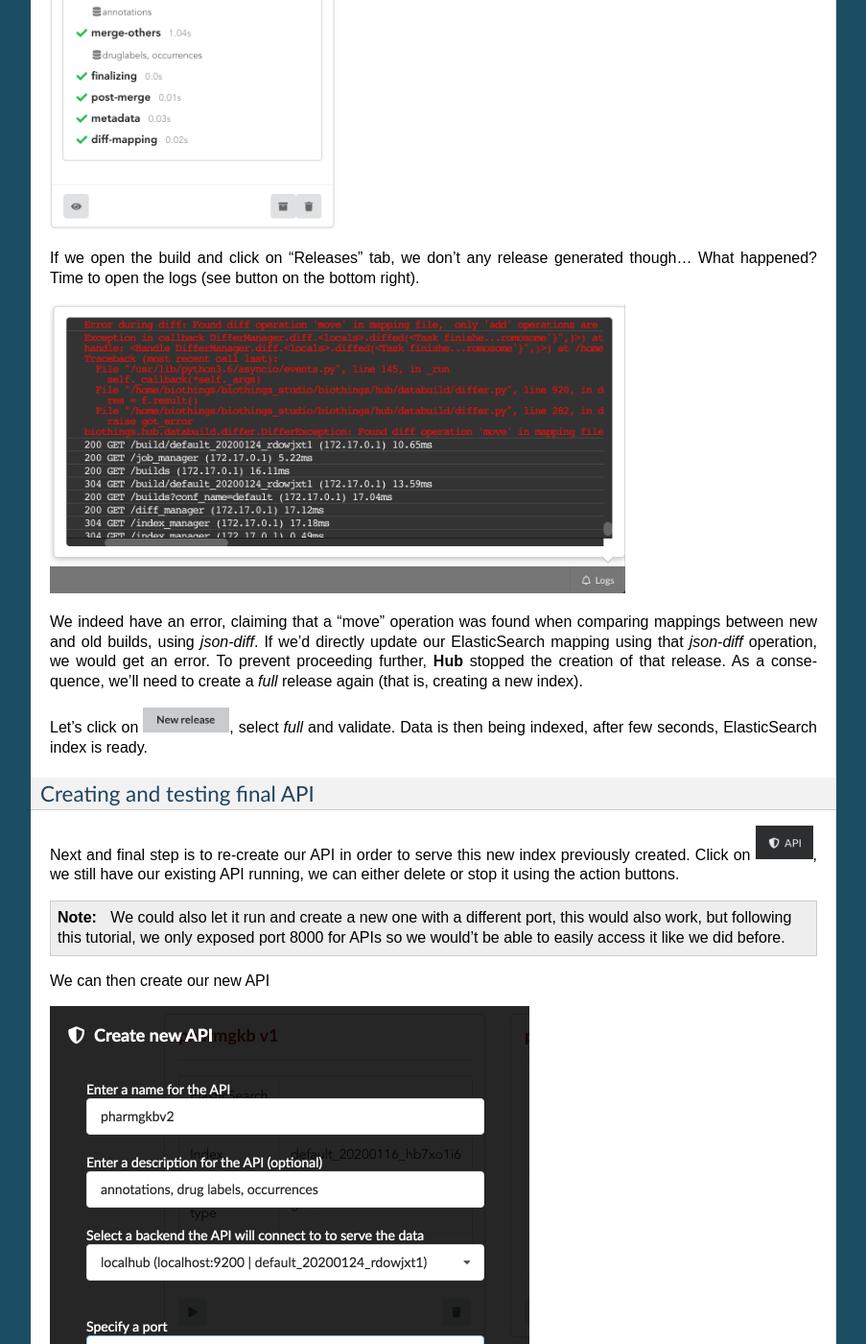
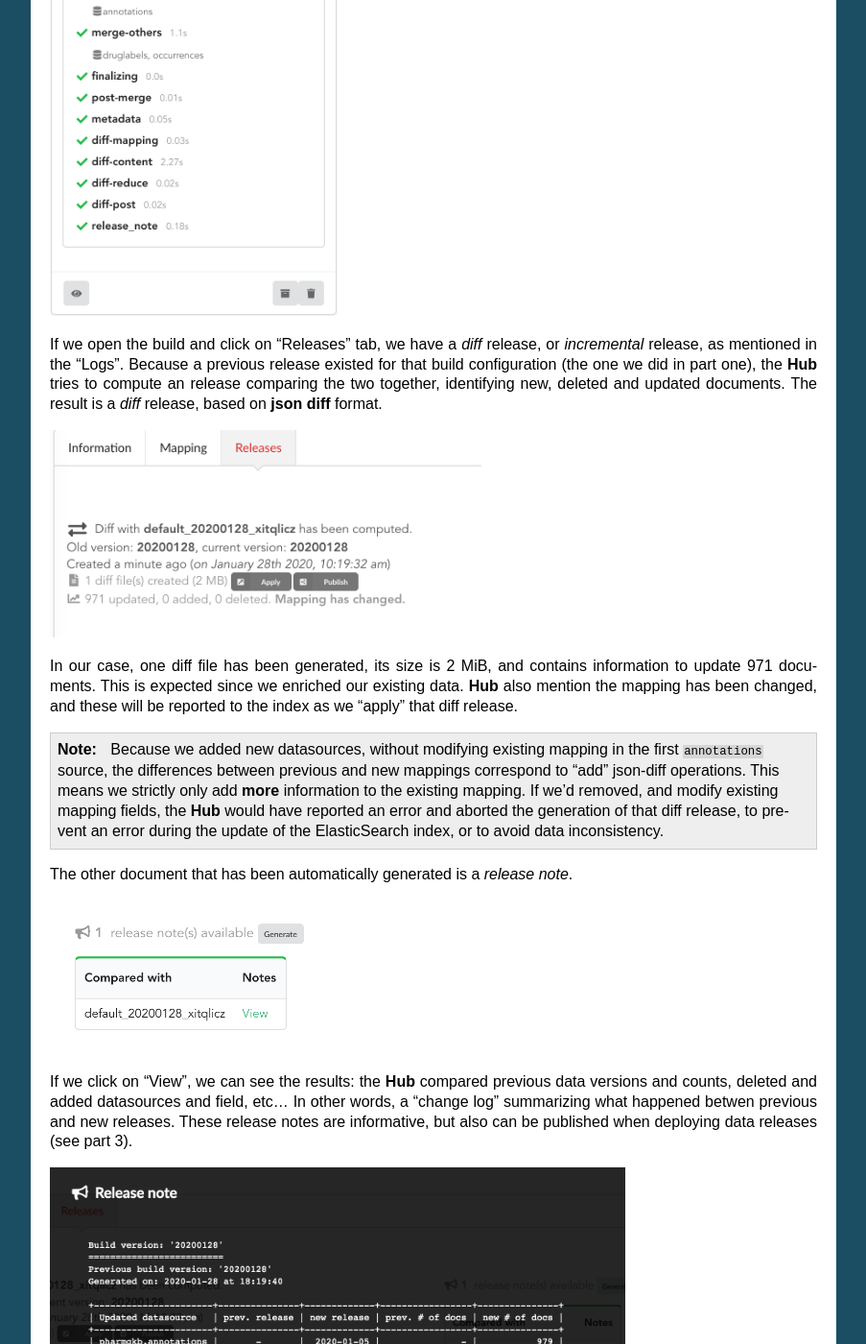
Before and after one commit to biothings/biothings.api, a Sphinx documentation site: the page built from docs/doc/studio_tutorial.rst, in a window 1280 px wide and 1400 px high, scrolled down 27603 px. Shown: the whole window at 96% size, without its empty margins (198-1101 px from the left). Built offline with Sphinx 7.4.7, drawn with Linux system fonts in a browser that asks for light colours; some of the changed text lies outside the part shown.

Commit message:
fix doc with diff release + more troubleshooting

```diff
--- a/docs/doc/studio_tutorial.rst
+++ b/docs/doc/studio_tutorial.rst
@@ -982,8 +982,8 @@ The next configuration is summarized in the following picture:
 
 Upon validation, build configuration is ready to be used.
 
-Creating a new build
-^^^^^^^^^^^^^^^^^^^^
+Incremental release
+^^^^^^^^^^^^^^^^^^^
 
 Configuration reflects our changes and is up-to-date, let's create a new build. Click on |menu| if not already open, then "Create a new build"
 
@@ -991,48 +991,65 @@ Configuration reflects our changes and is up-to-date, let's create a new build.
    :width: 350px
 
 After few seconds, we have a new build listed. Clicking on "Logs" will show how the **Hub** created it. We can see it first merged ``annotations``
-in the "merge-root" step (for *root documents*), then ``druglabels`` and ``occurrences`` sources. The last step, "diff-mapping" shows the **Hub**
-even tried to compute an incremental release by comparing our new build with previous one.
+in the "merge-root" step (for *root documents*), then ``druglabels`` and ``occurrences`` sources. The remaining steps, (*diff*, *release note*) were
+automatically triggered by the **Hub**. Let's explore these further.
 
 .. image:: ../_static/buildlogs.png
    :width: 300px
 
-If we open the build and click on "Releases" tab, we don't any release generated though... What happened? Time to open the logs (see button on the bottom right).
+If we open the build and click on "Releases" tab, we have a *diff* release, or *incremental* release, as mentioned in the "Logs". Because a previous release existed for
+that build configuration (the one we did in part one), the **Hub** tries to compute an release comparing the two together, identifying new, deleted and updated documents.
+The result is a *diff* release, based on **json diff** format.
 
-.. image:: ../_static/errlogs.png
+.. image:: ../_static/diffrelease.png
+   :width: 450px
+
+In our case, one diff file has been generated, its size is 2 MiB, and contains information to update 971 documents. This is expected since we enriched our existing data. **Hub** also
+mention the mapping has been changed, and these will be reported to the index as we "apply" that diff release.
+
+.. note:: Because we added new datasources, without modifying existing mapping in the first ``annotations`` source, the differences between previous and new mappings correspond to
+   "add" json-diff operations. This means we strictly only add **more** information to the existing mapping. If we'd removed, and modify existing mapping fields, the **Hub** would
+   have reported an error and aborted the generation of that diff release, to prevent an error during the update of the ElasticSearch index, or to avoid data inconsistency.
+
+The other document that has been automatically generated is a *release note*.
+
+.. image:: ../_static/genrelnote.png
+   :width: 300px
+
+If we click on "View", we can see the results: the **Hub** compared previous data versions and counts, deleted and added datasources and field, etc...
+In other words, a "change log" summarizing what happened betwen previous and new releases. These release notes are informative, but also can be published
+when deploying data releases (see part 3).
+
+.. image:: ../_static/relnote.png
    :width: 600px
 
-We indeed have an error, claiming that a "move" operation was found when comparing mappings between new and old builds, using *json-diff*. If we'd directly update our ElasticSearch
-mapping using that *json-diff* operation, we would get an error. To prevent proceeding further, **Hub** stopped the creation of that release. As a consequence, we'll need to create
-a *full* release again (that is, creating a new index).
+Let's apply that diff release, by clicking on |applydiff|
 
-Let's click on |newrelease|, select *full* and validate. Data is then being indexed, after few seconds, ElasticSearch index is ready.
+.. |applydiff| image:: ../_static/applydiff.png
+   :width: 30px
+
+We can select which index to update, from a dropdown list. We only have index, the one we created earlier in part 1. That said, **Hub** will do its best to filter out any incompatible
+indices, such those not coming from the same build configuration, or not having the same document type.
+
+.. image:: ../_static/applydiffform.png
+   :width: 500px
+
+Once confirmed, the synchronization process begins, diff files are applied to the index, just as if we were "patching" data. We can track the command execution from the command list, and
+also from the notification popups when it's done.
+
+.. image:: ../_static/commanddiff.png
+   :width: 500px
+
+.. image:: ../_static/notifdiff.png
+   :width: 500px
+
+Our index, currently served by our API defined in the part 1, has been updated, using a diff, or incremental, release. It's time to have a look at the data.
 
 
-Creating and testing final API
+Testing final API
 ^^^^^^^^^^^^^^^^^^^^^^^^^^^^^^
 
-Next and final step is to re-create our API in order to serve this new index previously created. Click on |api|, we still have our existing API running, we can either delete or stop it
-using the action buttons.
-
-.. note:: We could also let it run and create a new one with a different port, this would also work, but following this tutorial, we only exposed port 8000 for APIs so we
-   would't be able to easily access it like we did before.
-
-We can then create our new API
-
-.. image:: ../_static/apiformv2.png
-   :width: 500px
-
-Validate, then click on "Run", API is now up and running
-
-.. note:: You may encountered an error (red bell) where Studio claims the address is already in use. This is known issue that randomly occurs. If so, **Hub** needs to be manually restarted,
-   click on |settings| (top right corner) then |restart| and try again.
-
-.. |settings| image:: ../_static/settings.png
-   :width: 30px
-.. |restart| image:: ../_static/restart.png
-   :width: 90px
-
+Because we directly apply a diff, or patch our data, on ElasticSearch index, we don't need to re-create an API. Querying the API should just transparently reflect that "live" update.
 Time to try our new enriched API. We'll use ``curl`` again, here few query examples:
 
 .. code:: bash
@@ -1159,7 +1176,22 @@ Troubleshooting
 
 We test and make sure, as much as we can, that the **BioThings Studio** image is up-to-date and running properly. But things can still go wrong...
 
-First make sure all services are running. Enter the container and type ``netstat -tnlp``, you should see
+A good starting point investigating an issue is to look at the logs from the **BioThings Studio**. Make sure connected (green power button on the top right),
+then click "Logs" button, on the bottom right. You will see logs in real-time (if not connected, it will complain about a disconnected websocket). As you click
+and perform actions through out the web application, you will see log message in that windows, and potentially errors not displayed (or with less details) in the
+application.
+
+.. image:: ../_static/logs.png
+   :width: 500px
+
+The "Terminal" (click on the bottom left button). gives access to commands you can manually type from the web application. Basically, any action performed clicking on the application
+is converted into a command call. You can even see what commands were launched, which ones are running. This terminal gives also access to more commands, and advanced options that may
+be useful to troubleshoot an issue. Typing ``help()``, or even passing a command name such as ``help(dump)`` will print documentation on available commands and how to use them.
+
+.. image:: ../_static/term.png
+   :width: 500px
+
+On a lower level, make sure all services are running in the docker container. Enter the container with ``docker exec -ti studio /bin/bash`` and type ``netstat -tnlp``, you should see
 services running on ports (see usual running `services`_). If services running on ports 7080 or 7022 aren't running,
 it means the **Hub** has not started. If you just started the instance, wait a little more as services may take a while before
 they're fully started and ready.
```
Also changed, not shown: other parts of docs/doc/studio_tutorial.rst (+1 -1 lines), docs/_static/applydiff.png (added), docs/_static/applydiffform.png (added), docs/_static/buildlogs.png, docs/_static/commanddiff.png (added), docs/_static/diffrelease.png (added), docs/_static/genrelnote.png (added), docs/_static/logs.png (added), docs/_static/notifdiff.png (added), docs/_static/relnote.png (added), docs/_static/term.png (added).
